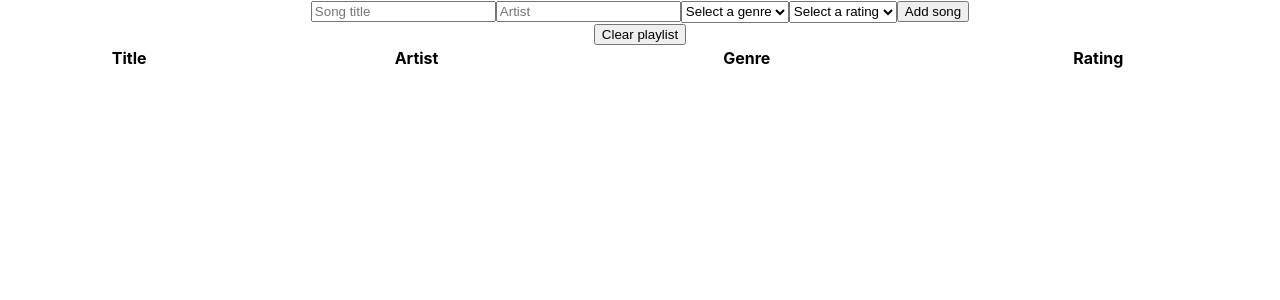
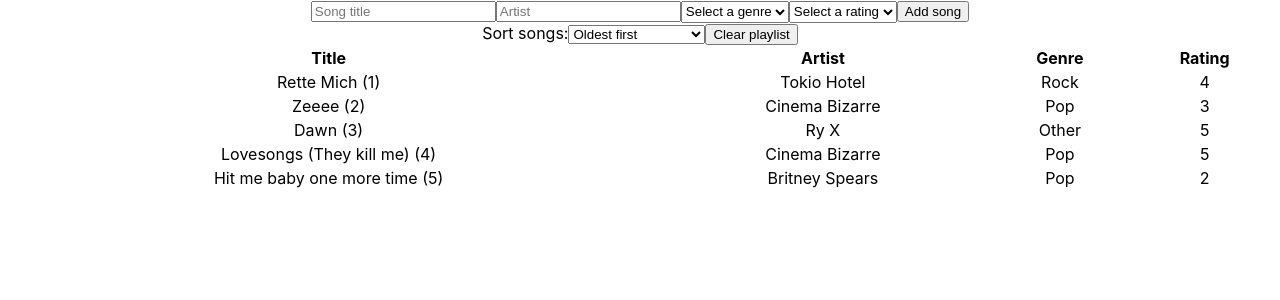
Before and after one commit to SachaBogaers/sacha-bogaers-react-playlist, a React (Create React App) app: page / in a window 1280 px wide. Shown: the top 300 px of the page. Built offline with nearby package versions, Linux system fonts and the light colour scheme.

Commit message:
adding sort function

```diff
--- a/src/Song.js
+++ b/src/Song.js
@@ -4,7 +4,7 @@ import React from 'react'
 function Song(props) {
 	return (
 		<tr className="song">
-			<td className="song-row__item">{props.title}</td>
+			<td className="song-row__item">{props.title} ({props.id})</td>
 			<td className="song-row__item">{props.artist}</td>
 			<td className="song-row__item">{props.genre}</td>
 			<td className="song-row__item">{props.rating}</td>
--- a/src/SongList.js
+++ b/src/SongList.js
@@ -6,7 +6,8 @@ function SongList(props) {
 		<tbody>
 			{props.songs.map(song => {
 				return (<Song
-					key={song.title}
+					key={song.id}
+					id={song.id}
 					title={song.title}
 					artist={song.artist}
 					genre={song.genre}
--- a/src/SongOverview.js
+++ b/src/SongOverview.js
@@ -8,7 +8,42 @@ class SongOverview extends Component {
 		super()
 		this.state =
 		{
-			songs: [],
+			songs: [{
+				id: 1,
+				title: "Rette Mich",
+				artist: "Tokio Hotel",
+				genre: "Rock",
+				rating: 4
+			},
+			{
+				id: 2,
+				title: "Zeeee",
+				artist: "Cinema Bizarre",
+				genre: "Pop",
+				rating: 3
+			},
+			{
+				id: 3,
+				title: "Dawn",
+				artist: "Ry X",
+				genre: "Other",
+				rating: 5
+			},
+			{
+				id: 4,
+				title: "Lovesongs (They kill me)",
+				artist: "Cinema Bizarre",
+				genre: "Pop",
+				rating: 5
+			},
+			{
+				id: 5,
+				title: "Hit me baby one more time",
+				artist: "Britney Spears",
+				genre: "Pop",
+				rating: 2
+			}
+			],
 			inputTitle: "",
 			inputArtist: "",
 			inputGenre: "",
@@ -18,12 +53,14 @@ class SongOverview extends Component {
 		this.handleFormSubmit = this.handleFormSubmit.bind(this)
 		this.addSong = this.addSong.bind(this)
 		this.clearPlaylist = this.clearPlaylist.bind(this)
+		this.sortArray = this.sortArray.bind(this)
 
 	}
 
 	handleFormSubmit(event) {
 		event.preventDefault();
 		const song = {
+			id: this.state.songs.length + 1,
 			title: this.state.inputTitle,
 			artist: this.state.inputArtist,
 			genre: this.state.inputGenre,
@@ -59,6 +96,63 @@ class SongOverview extends Component {
 		})
 	}
 
+	sortArray(event) {
+		const type = event.target.value
+		const songs = [...this.state.songs]
+		console.log("songs", songs)
+		const types = {
+			oldest_first: 'id',
+			title_az: 'title',
+			artist_az: 'artist',
+			rating_lowest: 'rating',
+			newest_first: 'id',
+			title_za: 'title',
+			artist_za: 'artist',
+			rating_highest: 'rating'
+		}
+		console.log(types)
+		const sortProperty = types[type];
+		switch (type) {
+			case "title_az":
+			case "artist_az":
+				songs.sort(function (a, b) {
+					if (a[sortProperty].toLowerCase() < b[sortProperty].toLowerCase()) { return -1; }
+					if (a[sortProperty].toLowerCase() > b[sortProperty].toLowerCase()) { return 1; }
+					return 0;
+				})
+				break;
+			case "oldest_first":
+			case "rating_lowest":
+				songs.sort(function (a, b) {
+					if (a[sortProperty] < b[sortProperty]) { return -1; }
+					if (a[sortProperty] > b[sortProperty]) { return 1; }
+					return 0;
+				})
+				break;
+			case "title_za":
+			case "artist_za":
+				songs.sort(function (a, b) {
+					if (b[sortProperty].toLowerCase() < a[sortProperty].toLowerCase()) { return -1; }
+					if (b[sortProperty].toLowerCase() > a[sortProperty].toLowerCase()) { return 1; }
+					return 0;
+				})
+				break;
+			case "newest_first":
+			case "rating_highest":
+				songs.sort(function (a, b) {
+					if (b[sortProperty] < a[sortProperty]) { return -1; }
+					if (b[sortProperty] > a[sortProperty]) { return 1; }
+					return 0;
+				})
+				break;
+			default: return;
+		}
+		console.log('property', sortProperty)
+		this.setState({
+			songs: songs
+		})
+	}
+
 	render() {
 		return (
 			<div className="SongOverview">
@@ -71,6 +165,21 @@ class SongOverview extends Component {
 					handleFormSubmit={this.handleFormSubmit}
 					handleChange={this.handleChange}
 				/>
+				<label htmlFor="sort">Sort songs:</label>
+				<select
+					className="sort"
+					name="sort"
+					value={this.state.sort}
+					onChange={this.sortArray}>
+					<option value="oldest_first">Oldest first</option>
+					<option value="newest_first">Newest first</option>
+					<option value="title_az">Title (a-z)</option>
+					<option value="title_za">Title (z-a)</option>
+					<option value="artist_az">Artist (a-z)</option>
+					<option value="artist_za">Artist (z-a</option>
+					<option value="rating_lowest">Rating (lowest first)</option>
+					<option value="rating_highest">Rating highest first)</option>
+				</select>
 				<button
 					onClick={this.clearPlaylist}
 				>Clear playlist</button>
```
